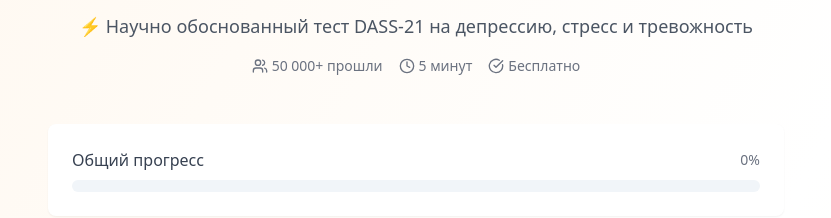
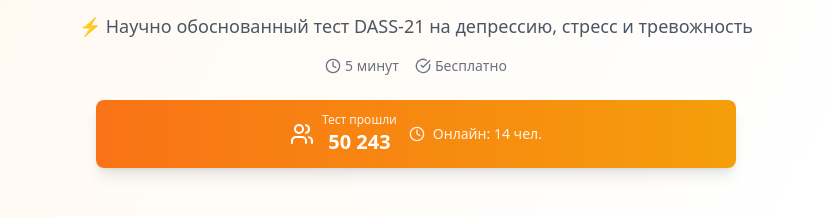
Before and after one commit to pr-poehali-dev/android-app-creation-3, a React (Vite) app: page / in a window 1280 px wide. Shown: the part 276-494 px from the top of the page, without its empty margins (224-1055 px from the left). Built offline with nearby package versions, Linux system fonts and the light colour scheme; what @capacitor/core would draw is missing.

Commit message:
Добавлен функционал

```diff
--- /dev/null
+++ b/src/components/LiveCounter.tsx
@@ -0,0 +1,55 @@
+import { useState, useEffect } from 'react';
+import Icon from '@/components/ui/icon';
+
+const LiveCounter = () => {
+  const baseCount = 50243; // Базовое количество прошедших тест
+  const [count, setCount] = useState(baseCount);
+  const [recentUsers, setRecentUsers] = useState(0);
+
+  useEffect(() => {
+    // Увеличиваем счётчик каждые 30-90 секунд на 1-3
+    const interval = setInterval(() => {
+      const increment = Math.floor(Math.random() * 3) + 1;
+      setCount(prev => prev + increment);
+      setRecentUsers(increment);
+
+      // Сброс индикатора новых пользователей через 3 секунды
+      setTimeout(() => setRecentUsers(0), 3000);
+    }, (Math.random() * 60000) + 30000); // 30-90 секунд
+
+    return () => clearInterval(interval);
+  }, []);
+
+  return (
+    <div className="bg-gradient-to-r from-orange-500 to-amber-500 text-white py-3 px-4 rounded-lg shadow-lg">
+      <div className="flex items-center justify-center gap-3 flex-wrap">
+        <div className="flex items-center gap-2">
+          <div className="relative">
+            <Icon name="Users" size={24} />
+            {recentUsers > 0 && (
+              <span className="absolute -top-1 -right-1 w-3 h-3 bg-green-400 rounded-full animate-ping"></span>
+            )}
+          </div>
+          <div>
+            <div className="text-xs opacity-90">Тест прошли</div>
+            <div className="text-xl font-bold">{count.toLocaleString('ru-RU')}</div>
+          </div>
+        </div>
+
+        {recentUsers > 0 && (
+          <div className="flex items-center gap-1 bg-white/20 px-3 py-1 rounded-full text-sm animate-fade-in">
+            <Icon name="TrendingUp" size={16} />
+            <span>+{recentUsers} сейчас</span>
+          </div>
+        )}
+
+        <div className="flex items-center gap-2 text-sm opacity-90">
+          <Icon name="Clock" size={16} />
+          <span>Онлайн: {Math.floor(Math.random() * 8) + 12} чел.</span>
+        </div>
+      </div>
+    </div>
+  );
+};
+
+export default LiveCounter;
--- a/src/index.css
+++ b/src/index.css
@@ -99,3 +99,20 @@
     @apply bg-background text-foreground;
   }
 }
+
+@layer utilities {
+  @keyframes fade-in {
+    from {
+      opacity: 0;
+      transform: scale(0.95);
+    }
+    to {
+      opacity: 1;
+      transform: scale(1);
+    }
+  }
+
+  .animate-fade-in {
+    animation: fade-in 0.3s ease-out;
+  }
+}
--- a/src/pages/Index.tsx
+++ b/src/pages/Index.tsx
@@ -8,6 +8,7 @@ import ResultsSection from '@/components/ResultsSection';
 import RecommendationsSection from '@/components/RecommendationsSection';
 import ArticlesSection from '@/components/ArticlesSection';
 import TestimonialsSection from '@/components/TestimonialsSection';
+import LiveCounter from '@/components/LiveCounter';
 
 type Section = 'tests' | 'results' | 'recommendations' | 'articles';
 
@@ -76,11 +77,7 @@ const Index = () => {
           <p className="text-gray-600 text-sm sm:text-lg px-4 mb-4">
             ⚡ Научно обоснованный тест DASS-21 на депрессию, стресс и тревожность
           </p>
-          <div className="flex items-center justify-center gap-4 text-sm text-gray-500">
-            <div className="flex items-center gap-1">
-              <Icon name="Users" size={16} />
-              <span>50 000+ прошли</span>
-            </div>
+          <div className="flex items-center justify-center gap-4 text-sm text-gray-500 mb-6">
             <div className="flex items-center gap-1">
               <Icon name="Clock" size={16} />
               <span>5 минут</span>
@@ -89,6 +86,10 @@ const Index = () => {
               <Icon name="CheckCircle" size={16} />
               <span>Бесплатно</span>
             </div>
+          </div>
+
+          <div className="max-w-2xl mx-auto px-4 mb-6">
+            <LiveCounter />
           </div>
         </header>
 
```
